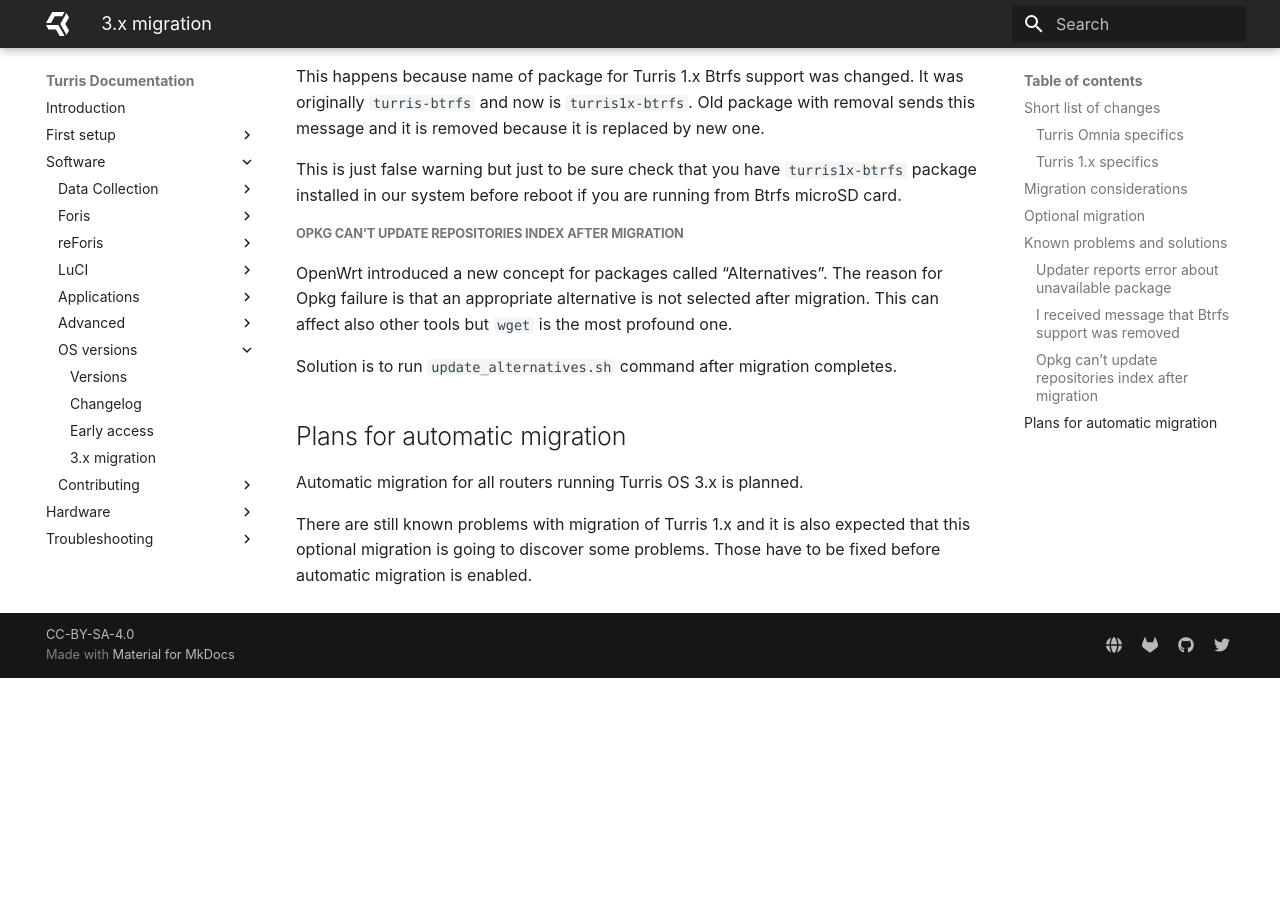
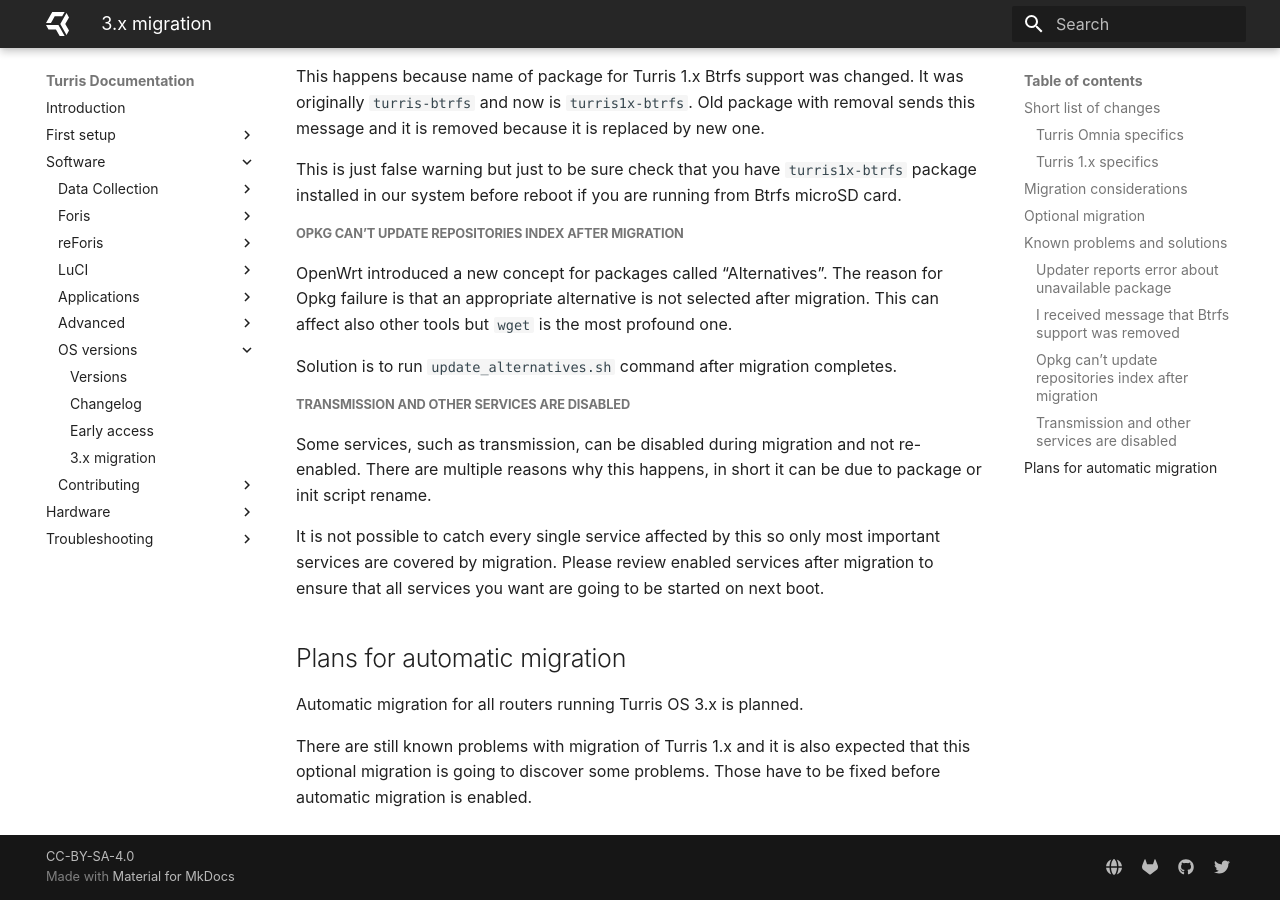
Before and after one commit to turris-cz/user-docs, an MkDocs documentation site: the page built from docs/geek/tos3_migration.md, in a window 1280 px wide and 900 px high, scrolled down 4301 px. Built offline with MkDocs 1.6.1 and Material for MkDocs 9.7.7, drawn with Linux system fonts in a browser that asks for light colours; before the commit the page ends 4979 px from its top, so only the background shows below that.

Commit message:
geek/tos3-migration: add point about disabled services
Disabled transmission is knowns issue caused by rename of package in
upstream. We can't simply fix it because after update of that package we
can't detect that transmission was enabled. This can affect also other
right now unknown services. This could clearly happen to any packages.
There is other possible cause and that is rename of service file itself.

This is generic problem affecting any update. Migration of third-party
services enable is not utilized in upstream as they enable all services
automatically.

```diff
--- a/docs/geek/tos3_migration.md
+++ b/docs/geek/tos3_migration.md
@@ -158,6 +158,16 @@
 
 Solution is to run `update_alternatives.sh` command after migration completes.
 
+##### Transmission and other services are disabled
+Some services, such as transmission, can be disabled during migration and not
+re-enabled. There are multiple reasons why this happens, in short it can be due to
+package or init script rename.
+
+It is not possible to catch every single service affected by this so only most
+important services are covered by migration. Please review enabled services after
+migration to ensure that all services you want are going to be started on next
+boot.
+
 
 ## Plans for automatic migration
 Automatic migration for all routers running Turris OS 3.x is planned.
```
